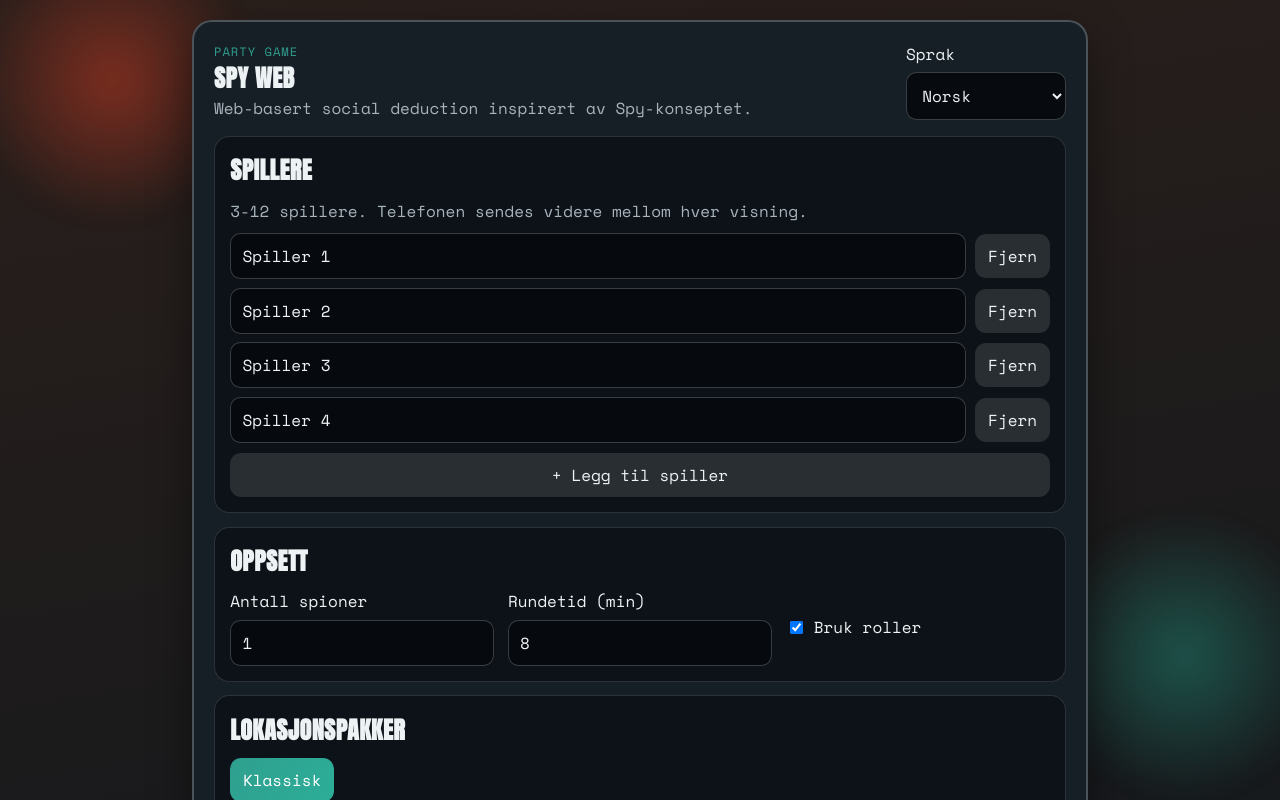
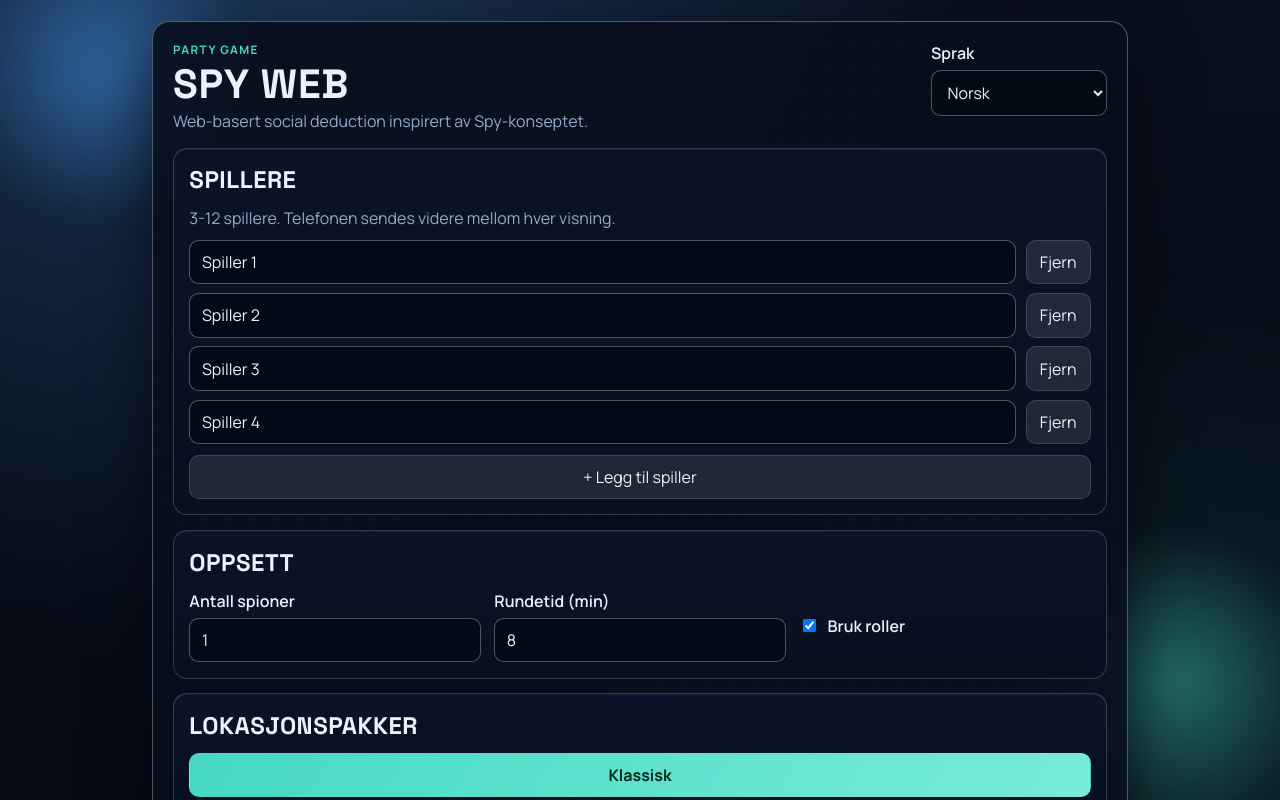
Before and after one commit to maattss/spy-game, a React (Vite) app: page / in a window 1280 px wide. Shown: the top 800 px of the page. Built offline with nearby package versions, Linux system fonts and the light colour scheme.

Commit message:
Create Cipher Console UI variant

```diff
--- a/src/styles.css
+++ b/src/styles.css
@@ -1,16 +1,22 @@
-@import url("https://fonts.googleapis.com/css2?family=Anton&family=Space+Mono:wght@400;700&display=swap");
+@import url("https://fonts.googleapis.com/css2?family=Manrope:wght@400;500;600;700&family=Space+Grotesk:wght@500;700&display=swap");
 
 :root {
-  --bg-top: #2a1f1b;
-  --bg-bottom: #0f171d;
-  --card: #182128;
-  --ink: #edf2f4;
-  --muted: #a8b3bc;
-  --accent: #d55f45;
-  --accent-2: #2f9f8e;
-  --danger: #d1434e;
-  --safe: #2e9c69;
-  --shadow: 0 18px 44px rgba(0, 0, 0, 0.42);
+  --bg-top: #09101d;
+  --bg-bottom: #03070f;
+  --panel: rgba(8, 15, 28, 0.9);
+  --card: rgba(11, 22, 40, 0.86);
+  --card-soft: rgba(8, 17, 33, 0.86);
+  --ink: #e8f3ff;
+  --muted: #95aac5;
+  --accent: #4ea2ff;
+  --accent-strong: #257dff;
+  --accent-2: #46d8c3;
+  --danger: #ff6789;
+  --safe: #5ed89f;
+  --line: rgba(232, 243, 255, 0.18);
+  --line-strong: rgba(232, 243, 255, 0.32);
+  --chip: rgba(232, 243, 255, 0.1);
+  --shadow: 0 28px 64px rgba(0, 2, 8, 0.62);
 }
 
 * {
@@ -25,17 +31,28 @@ body,
 }
 
 body {
-  font-family: "Space Mono", monospace;
+  font-family: "Manrope", sans-serif;
   color: var(--ink);
-  background: linear-gradient(170deg, var(--bg-top), var(--bg-bottom));
+  background:
+    radial-gradient(circle at 14% -14%, rgba(78, 162, 255, 0.3), transparent 48%),
+    radial-gradient(circle at 88% 115%, rgba(70, 216, 195, 0.22), transparent 58%),
+    linear-gradient(180deg, var(--bg-top), var(--bg-bottom));
 }
 
 h1,
 h2 {
   margin: 0;
-  font-family: "Anton", sans-serif;
+  font-family: "Space Grotesk", sans-serif;
   letter-spacing: 0.02em;
   text-transform: uppercase;
+}
+
+h1 {
+  font-size: clamp(1.85rem, 3.2vw, 2.55rem);
+}
+
+h2 {
+  font-size: clamp(1.12rem, 2.35vw, 1.5rem);
 }
 
 p {
@@ -54,52 +71,68 @@ select {
   justify-content: center;
   align-items: flex-start;
   min-height: 100vh;
-  padding: 1.25rem;
+  padding: 1.3rem;
 }
 
 .ambient {
   position: fixed;
-  width: 18rem;
-  height: 18rem;
+  width: 19rem;
+  height: 19rem;
   pointer-events: none;
-  filter: blur(12px);
-  opacity: 0.8;
+  filter: blur(14px);
+  opacity: 0.72;
 }
 
 .ambient-a {
-  top: -4rem;
-  left: -2rem;
-  background: radial-gradient(circle, rgba(202, 60, 37, 0.65), transparent 70%);
+  top: -5rem;
+  left: -3rem;
+  background: radial-gradient(circle, rgba(78, 162, 255, 0.62), transparent 70%);
 }
 
 .ambient-b {
   right: -3rem;
-  bottom: 0;
-  background: radial-gradient(circle, rgba(32, 127, 111, 0.7), transparent 70%);
+  bottom: -2rem;
+  background: radial-gradient(circle, rgba(70, 216, 195, 0.58), transparent 70%);
 }
 
 .panel {
   position: relative;
   z-index: 1;
-  width: min(56rem, 100%);
-  background: color-mix(in srgb, var(--card) 94%, black);
-  border: 2px solid color-mix(in srgb, var(--ink) 24%, transparent);
-  border-radius: 1.25rem;
+  width: min(61rem, 100%);
+  background: var(--panel);
+  border: 1px solid var(--line-strong);
+  border-radius: 1.1rem;
   box-shadow: var(--shadow);
   padding: 1.25rem;
+  overflow: hidden;
+}
+
+.panel::after {
+  content: "";
+  position: absolute;
+  inset: 0;
+  pointer-events: none;
+  background-image:
+    linear-gradient(rgba(232, 243, 255, 0.04) 1px, transparent 1px),
+    linear-gradient(90deg, rgba(232, 243, 255, 0.04) 1px, transparent 1px);
+  background-size: 24px 24px;
+  opacity: 0.33;
 }
 
 .panel__header {
+  position: relative;
+  z-index: 1;
   display: grid;
-  gap: 0.35rem;
+  gap: 0.4rem;
   margin-bottom: 1rem;
 }
 
 .eyebrow {
   color: var(--accent-2);
-  letter-spacing: 0.08em;
+  letter-spacing: 0.12em;
   text-transform: uppercase;
-  font-size: 0.76rem;
+  font-size: 0.73rem;
+  font-weight: 700;
 }
 
 .muted {
@@ -107,8 +140,10 @@ select {
 }
 
 .stack {
+  position: relative;
+  z-index: 1;
   display: grid;
-  gap: 0.85rem;
+  gap: 0.92rem;
 }
 
 .compact {
@@ -117,21 +152,26 @@ select {
 
 .card {
   display: grid;
-  gap: 0.65rem;
-  border-radius: 0.95rem;
-  background: rgba(9, 14, 19, 0.72);
-  border: 1px solid rgba(237, 242, 244, 0.14);
-  padding: 0.95rem;
+  gap: 0.66rem;
+  border-radius: 0.88rem;
+  background: linear-gradient(180deg, var(--card), var(--card-soft));
+  border: 1px solid var(--line);
+  box-shadow: inset 0 1px 0 rgba(255, 255, 255, 0.05);
+  padding: 0.96rem;
+}
+
+.card > h2 {
+  margin-bottom: 0.1rem;
 }
 
 .big-card {
-  min-height: 17rem;
+  min-height: 17.8rem;
   align-content: start;
 }
 
 .row {
   display: flex;
-  gap: 0.55rem;
+  gap: 0.58rem;
   align-items: center;
 }
 
@@ -139,10 +179,11 @@ select {
   justify-content: space-between;
   align-items: flex-start;
   flex-wrap: wrap;
+  gap: 0.8rem;
 }
 
 .lang-switch {
-  min-width: 10rem;
+  min-width: 11rem;
 }
 
 .row input {
@@ -152,16 +193,28 @@ select {
 input,
 select {
   width: 100%;
-  border: 1px solid rgba(237, 242, 244, 0.22);
-  border-radius: 0.65rem;
-  background: rgba(6, 10, 14, 0.88);
+  border: 1px solid var(--line-strong);
+  border-radius: 0.6rem;
+  background: rgba(4, 10, 21, 0.9);
   color: var(--ink);
-  padding: 0.62rem 0.7rem;
+  padding: 0.64rem 0.72rem;
+}
+
+input::placeholder {
+  color: color-mix(in srgb, var(--muted) 86%, white);
+}
+
+input:focus,
+select:focus {
+  outline: none;
+  border-color: var(--accent);
+  box-shadow: 0 0 0 2px rgba(78, 162, 255, 0.25);
 }
 
 label span {
   display: block;
-  margin-bottom: 0.4rem;
+  margin-bottom: 0.38rem;
+  font-weight: 600;
 }
 
 .form-grid {
@@ -172,7 +225,7 @@ label span {
 
 .check {
   display: flex;
-  gap: 0.5rem;
+  gap: 0.52rem;
   align-items: center;
 }
 
@@ -187,80 +240,90 @@ label span {
 button {
   cursor: pointer;
   border: none;
-  border-radius: 0.7rem;
-  padding: 0.62rem 0.8rem;
-  transition: transform 140ms ease, filter 140ms ease;
+  border-radius: 0.62rem;
+  padding: 0.64rem 0.82rem;
+  transition: transform 140ms ease, filter 140ms ease, box-shadow 140ms ease;
 }
 
 button:hover {
   transform: translateY(-1px);
-  filter: saturate(1.1);
+  filter: saturate(1.08);
 }
 
 button:disabled {
   cursor: not-allowed;
-  opacity: 0.6;
+  opacity: 0.55;
   transform: none;
+  box-shadow: none;
 }
 
 .primary {
-  background: linear-gradient(120deg, var(--accent), #e45c45);
+  background: linear-gradient(120deg, var(--accent), var(--accent-strong));
   color: white;
   font-weight: 700;
+  box-shadow: 0 10px 20px rgba(37, 125, 255, 0.36);
 }
 
 .ghost {
-  background: rgba(237, 242, 244, 0.12);
+  background: var(--chip);
   color: var(--ink);
+  border: 1px solid color-mix(in srgb, var(--line) 84%, transparent);
 }
 
 .ghost.danger {
-  background: rgba(209, 67, 78, 0.2);
+  background: color-mix(in srgb, var(--danger) 18%, transparent);
   color: var(--danger);
+  border-color: color-mix(in srgb, var(--danger) 34%, transparent);
 }
 
 .chips {
-  display: flex;
-  flex-wrap: wrap;
-  gap: 0.5rem;
+  display: grid;
+  grid-template-columns: repeat(auto-fit, minmax(8rem, 1fr));
+  gap: 0.52rem;
 }
 
 .chips.vertical {
-  display: grid;
+  grid-template-columns: repeat(auto-fit, minmax(10.2rem, 1fr));
 }
 
 .chip {
-  background: rgba(237, 242, 244, 0.12);
+  background: var(--chip);
   color: var(--ink);
+  border: 1px solid color-mix(in srgb, var(--line) 82%, transparent);
 }
 
 .chip.active {
-  background: linear-gradient(120deg, var(--accent-2), #2cae99);
-  color: white;
+  background: linear-gradient(120deg, var(--accent-2), #78ecd8);
+  color: #06271f;
+  font-weight: 700;
+  border-color: transparent;
 }
 
 .actions {
   display: flex;
-  gap: 0.55rem;
+  gap: 0.58rem;
   flex-wrap: wrap;
 }
 
 .timer {
+  font-family: "Space Grotesk", sans-serif;
   font-size: clamp(2rem, 8vw, 4rem);
+  letter-spacing: 0.06em;
 }
 
 .hint-box {
   display: grid;
   gap: 0.5rem;
-  border: 1px dashed rgba(237, 242, 244, 0.28);
-  border-radius: 0.8rem;
-  padding: 0.75rem;
+  border: 1px dashed var(--line-strong);
+  border-radius: 0.7rem;
+  padding: 0.78rem;
+  background: rgba(4, 10, 20, 0.56);
 }
 
 .tag {
   display: inline-block;
   border-radius: 999px;
-  padding: 0.2rem 0.7rem;
+  padding: 0.2rem 0.68rem;
   color: white;
   font-weight: 700;
   width: fit-content;
@@ -272,14 +335,16 @@ button:disabled {
 
 .tag.safe {
   background: var(--safe);
+  color: #032216;
 }
 
 .reveal {
   display: grid;
-  gap: 0.6rem;
-  border: 1px solid rgba(237, 242, 244, 0.2);
-  border-radius: 0.8rem;
-  padding: 0.8rem;
+  gap: 0.58rem;
+  border: 1px solid var(--line);
+  border-radius: 0.74rem;
+  padding: 0.76rem;
+  background: rgba(4, 10, 20, 0.76);
 }
 
 .score-grid {
@@ -291,19 +356,44 @@ button:disabled {
   display: flex;
   justify-content: space-between;
   align-items: center;
-  border-radius: 0.6rem;
-  background: rgba(7, 11, 15, 0.84);
-  border: 1px solid rgba(237, 242, 244, 0.16);
+  gap: 0.76rem;
+  border-radius: 0.58rem;
+  background: rgba(4, 10, 19, 0.84);
+  border: 1px solid var(--line);
   padding: 0.45rem 0.6rem;
+}
+
+.score-item strong {
+  min-width: 2ch;
+  text-align: right;
+  color: var(--accent-2);
 }
 
 @media (max-width: 680px) {
   .panel {
-    padding: 0.9rem;
-    border-radius: 1rem;
+    padding: 0.92rem;
+    border-radius: 0.92rem;
+  }
+
+  .shell {
+    padding: 0.88rem;
   }
 
   .actions {
     display: grid;
   }
+
+  .row {
+    flex-wrap: wrap;
+  }
+
+  .row button {
+    width: 100%;
+  }
 }
+
+@media (min-width: 920px) {
+  .score-grid {
+    grid-template-columns: repeat(2, minmax(0, 1fr));
+  }
+}
```
